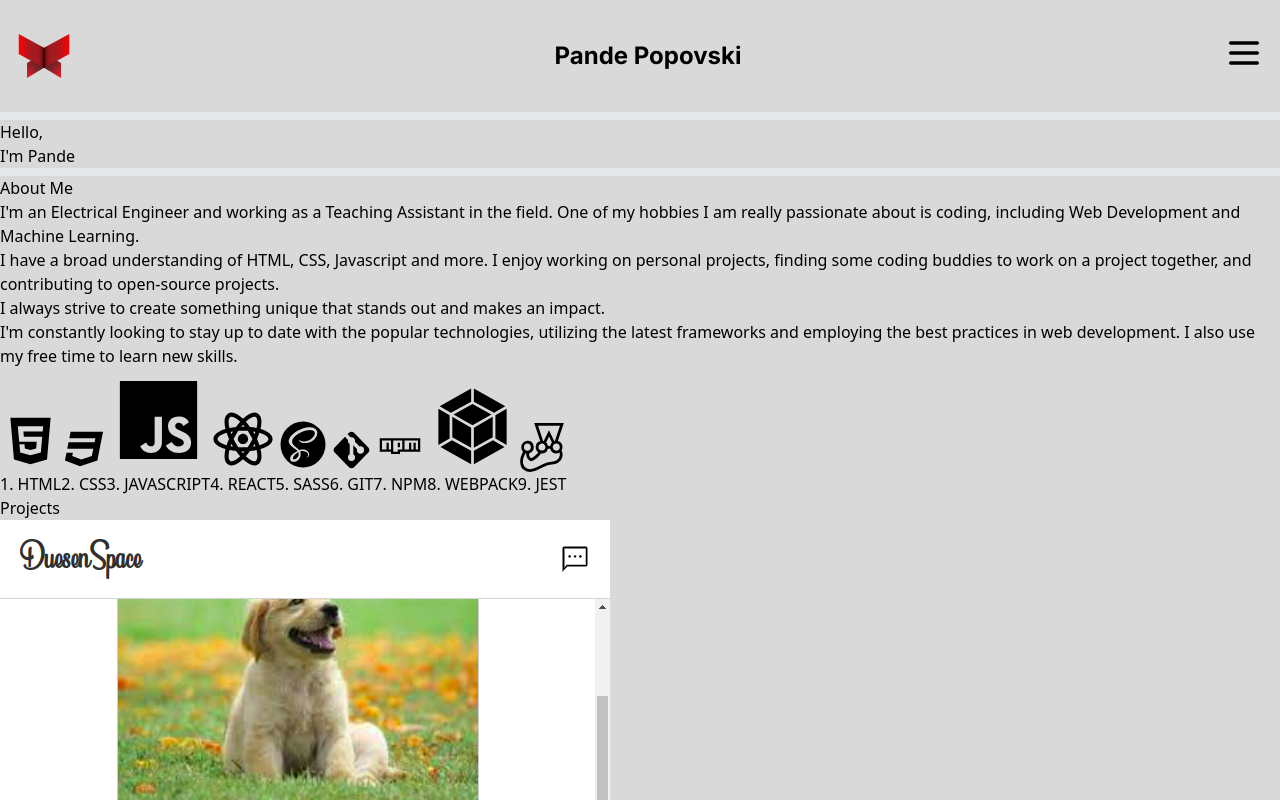
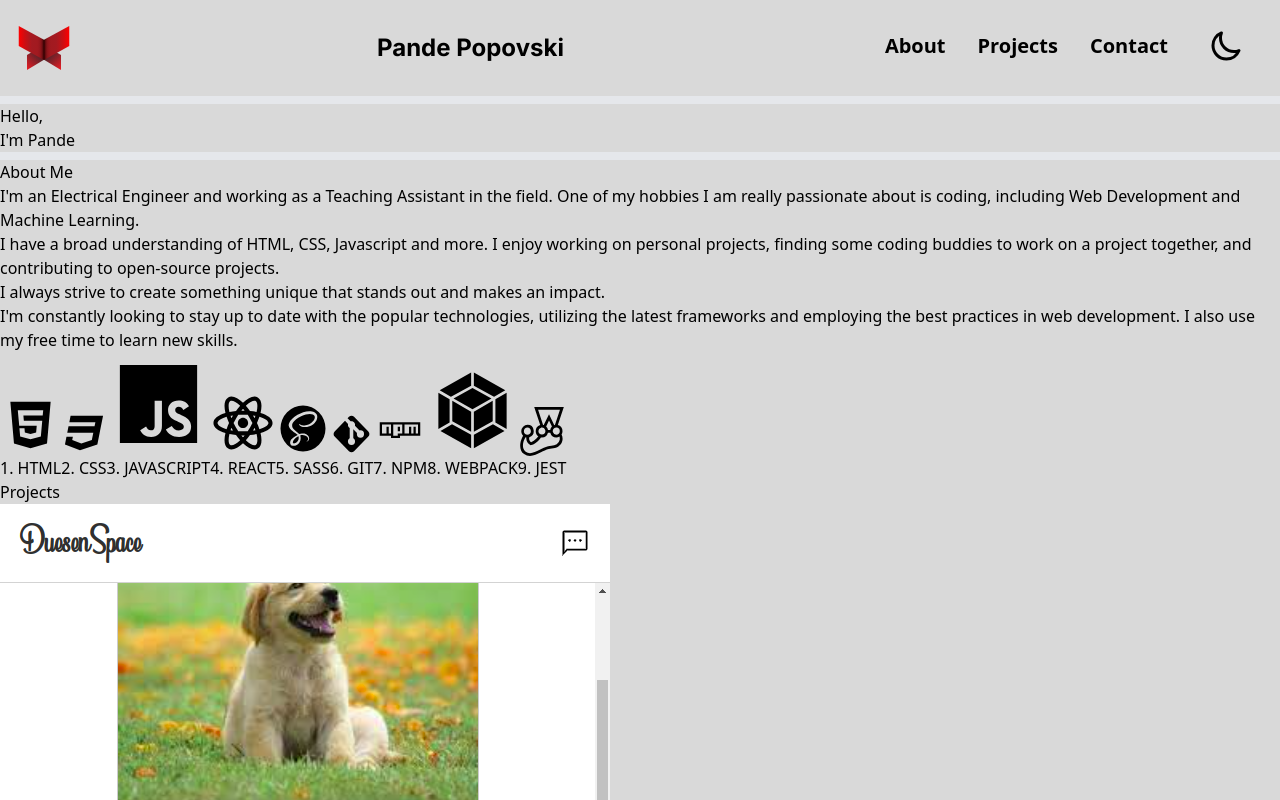
Before and after one commit to Duesenberg/personal-portfolio2, a React (Vite) app: page / in a window 1280 px wide. Shown: the top 800 px of the page. Built offline with nearby package versions, Linux system fonts and the light colour scheme.

Commit message:
make header desktop responsive & add style, make minor changes to mobile menu

```diff
--- /dev/null
+++ b/src/assets/components/DesktopNav.tsx
@@ -0,0 +1,52 @@
+import moonIcon from '../icons/moon-svgrepo-com.svg';
+import sunIcon from '../icons/sun-svgrepo-com.svg';
+
+interface Props {
+  handleClick: (params: React.MouseEvent<HTMLElement>) => void;
+  toggleDarkMode: () => void;
+  darkMode: boolean;
+  scrolledDown: boolean;
+}
+
+export default function desktopNav (props: Props) {
+  return (
+    <nav className="hidden md:block mr-20">
+      <ul className="flex items-center">
+        <li>
+          <a
+            className={"about navLinkDesktop " +
+            (props.scrolledDown ? "text-textContrastLight after:bg-accentSecondaryDark" : "text-textPrimaryLight after:bg-accentSecondaryLight")}
+            data-id="about"
+            aria-label='go to about'
+            onClick={props.handleClick}>About</a>
+        </li>
+        <li>
+          <a
+            className={"projects navLinkDesktop " +
+            (props.scrolledDown ? "text-textContrastLight after:bg-accentSecondaryDark" : "text-textPrimaryLight after:bg-accentSecondaryLight")}
+            data-id="projects"
+            aria-label='go to projects'
+            onClick={props.handleClick}>Projects</a>
+        </li>
+        <li>
+          <a
+            className={"contact navLinkDesktop " +
+            (props.scrolledDown ? "text-textContrastLight after:bg-accentSecondaryDark" : "text-textPrimaryLight after:bg-accentSecondaryLight")}
+            data-id="contact"
+            aria-label='go to contact'
+            onClick={props.handleClick}>Contact</a>
+        </li>
+      </ul>
+      <button
+          className="absolute top-7 right-9 cursor-pointer"
+          aria-label='toggle page theme'
+          onClick={props.toggleDarkMode}>
+            {props.darkMode ?
+              <img src={sunIcon} alt="switch to light theme" aria-hidden
+              className={'w-9 h-9 transition-all duration-1000 ' + (props.scrolledDown ? " invert" : "" )} /> :
+              <img src={moonIcon} alt="switch to dark theme" aria-hidden
+                className={'w-9 h-9 transition-all duration-1000 ' + (props.scrolledDown ? " invert" : "" )} />}
+        </button>
+    </nav>
+  )
+}
--- a/src/assets/components/Header.tsx
+++ b/src/assets/components/Header.tsx
@@ -1,6 +1,7 @@
 import logoIcon from '../icons/mariposa-logo.svg';
 import React, { useState } from 'react';
 import MobileMenu from './MobileMenu';
+import DesktopNav from './DesktopNav';
 
 interface HeaderProps {
   handleClick: (params: React.MouseEvent<HTMLElement>) => void;
@@ -26,10 +27,10 @@ export default function Header(props: HeaderProps) {
   }
 
   return(
-    <header className="bg-transparent sticky top-0 left-0 h-28 flex justify-between items-center p-4">
+    <header className="bg-transparent sticky top-0 left-0 h-24 flex justify-between items-center p-4">
       <img
         src={logoIcon}
-        className="w-14 h-auto"
+        className="w-14 h-auto cursor-pointer"
         aria-label="scroll to top"
         data-id="header"
         onClick={props.handleClick} />
@@ -38,20 +39,11 @@ export default function Header(props: HeaderProps) {
         className={"header-text font-primary text-2xl font-bold transition-all duration-1000 ease-in-out " + (scrolledDown ? "text-textPrimaryDark" : "text-textPrimaryLight")}
         >Pande Popovski</h1>
 
-      <div className="hidden">
-        <button
-          className="about"
-          data-id="about"
-          onClick={props.handleClick}>about</button>
-        <button
-          className="projects"
-          data-id="projects"
-          onClick={props.handleClick}>projects</button>
-        <button
-          className="contact"
-          data-id="contact"
-          onClick={props.handleClick}>contact</button>
-      </div>
+      <DesktopNav
+        handleClick={props.handleClick}
+        toggleDarkMode={props.toggleDarkMode}
+        darkMode={props.darkMode}
+        scrolledDown={scrolledDown} />
 
       <MobileMenu
         menuVisible={menuVisible}
@@ -62,7 +54,7 @@ export default function Header(props: HeaderProps) {
         toggleDarkMode={props.toggleDarkMode}
         darkMode={props.darkMode} />
 
-    <span className={'header-background absolute -z-10 top-0 left-0 w-full h-0 bg-backgroundContrastLight opacity-90 transition-all duration-1000 ease-in-out ' +(scrolledDown ? "h-28" : "h-0")} />
+    <span className={'header-background absolute -z-10 top-0 left-0 w-full h-0 bg-backgroundContrastLight opacity-90 transition-all duration-1000 ease-in-out ' +(scrolledDown ? "h-24" : "h-0")} />
     </header>
   )
 };
--- a/src/assets/components/MobileMenu.tsx
+++ b/src/assets/components/MobileMenu.tsx
@@ -32,35 +32,38 @@ export default function MobileMenu (props: Props) {
   });
 
   return(
-    <div ref={menuRef}>
-      <button onMouseDown={props.toggleMobileMenu} aria-label='menu button'>
+    <div ref={menuRef} className='md:hidden'>
+      <button onMouseDown={props.toggleMobileMenu} aria-label='open or close menu button'>
         { props.menuVisible ?
         <img
-          src={ closeMenu } alt="" aria-hidden
+          src={ closeMenu } alt="close menu" aria-hidden
           className={"button-close w-10 h-auto transition-all duration-1000 ease-in-out " + (props.scrolledDown ? "invert" : "")} />  :
         <img
-          src={ openMenu } alt="" aria-hidden
+          src={ openMenu } alt="open menu" aria-hidden
           className={"button-close w-10 h-auto transition-all duration-1000 ease-in-out " + (props.scrolledDown ? "invert" : "")} /> }
       </button>
 
       <nav
-        className={"mobile-menu absolute top-28 bottom-0 right-0 h-[calc(100vh-112px)] transition-all duration-1000 ease-in-out overflow-hidden flex flex-col justify-start " + (props.menuVisible ? "w-1/2" : "w-0")}>
+        className={"mobile-menu absolute top-24 bottom-0 right-0 h-[calc(100vh-96px)] transition-all duration-1000 ease-in-out overflow-hidden flex flex-col justify-start " + (props.menuVisible ? "w-1/2" : "w-0")}>
         <h1
           className={'text-2xl font-bold text-textContrastLight text-end m-4 transition-all duration-1000 ' + (props.menuVisible ? "" : "opacity-0")}
           >Menu</h1>
 
         <ul className={"flex flex-col items-end py-4 transition-all duration-1000 " + (props.menuVisible ? "" : "opacity-0")}>
           <a
-            className="navlink"
+            className="navLinkMobile"
             data-id="about"
+            aria-label='go to about'
             onClick={ props.handleClick }>About</a>
           <a
-            className="navlink"
+            className="navLinkMobile"
             data-id="projects"
+            aria-label='go to projects'
             onClick={ props.handleClick }>Projects</a>
           <a
-            className="navlink"
+            className="navLinkMobile"
             data-id="contact"
+            aria-label='go to contact'
             onClick={ props.handleClick }>Contact</a>
         </ul>
         <button
@@ -68,9 +71,9 @@ export default function MobileMenu (props: Props) {
           aria-label='toggle page theme'
           onClick={props.toggleDarkMode}>
             {props.darkMode ?
-              <img src={sunIcon} alt="" aria-hidden
+              <img src={sunIcon} alt="switch to light theme" aria-hidden
               className={'w-10 h-10 transition-all duration-1000 ' + (props.menuVisible ? "opacity-90 invert" : "opacity-0" )} /> :
-              <img src={moonIcon} alt="" aria-hidden
+              <img src={moonIcon} alt="switch to dark theme" aria-hidden
                 className={'w-10 h-10 transition-all duration-1000 ' + (props.menuVisible ? "opacity-90 invert" : "opacity-0" )} />}
         </button>
         <span className='absolute -z-10 w-full h-full bg-backgroundContrastLight opacity-90' />
--- a/src/index.css
+++ b/src/index.css
@@ -4,6 +4,10 @@
 @tailwind components;
 @tailwind utilities;
 
-.navlink {
-  @apply py-2 mx-4 text-white text-xl cursor-pointer text-end flex flex-col after:w-0 after:h-1 after:bg-accentSecondaryLight after:transition-all after:duration-500 after:ease-in-out hover:after:w-full;
+.navLinkMobile {
+  @apply py-2 mx-4 text-white text-xl cursor-pointer text-end flex flex-col after:w-0 after:h-1 after:bg-accentSecondaryDark after:transition-all after:duration-500 after:ease-in-out hover:after:w-full;
 }
+
+.navLinkDesktop {
+  @apply py-2 mx-4 text-xl font-semibold cursor-pointer text-end flex flex-col after:w-0 after:h-1  after:transition-all after:duration-500 after:ease-in-out hover:after:w-full transition-all duration-1000 ease-in-out
+}
```
